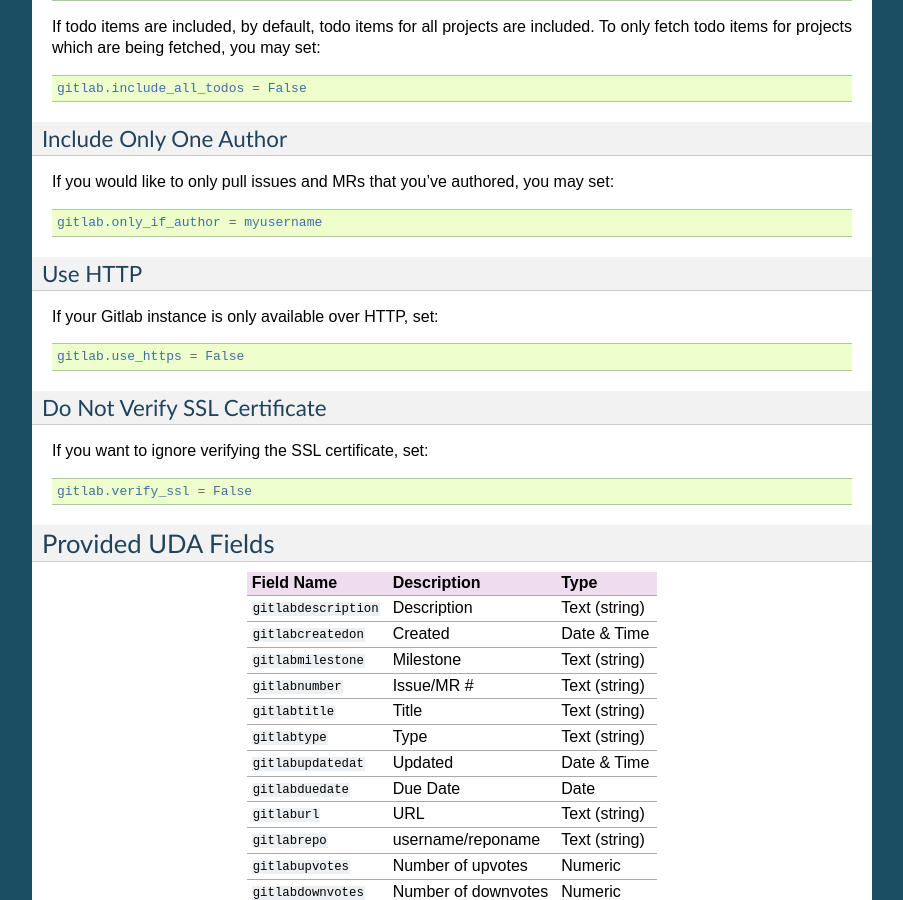
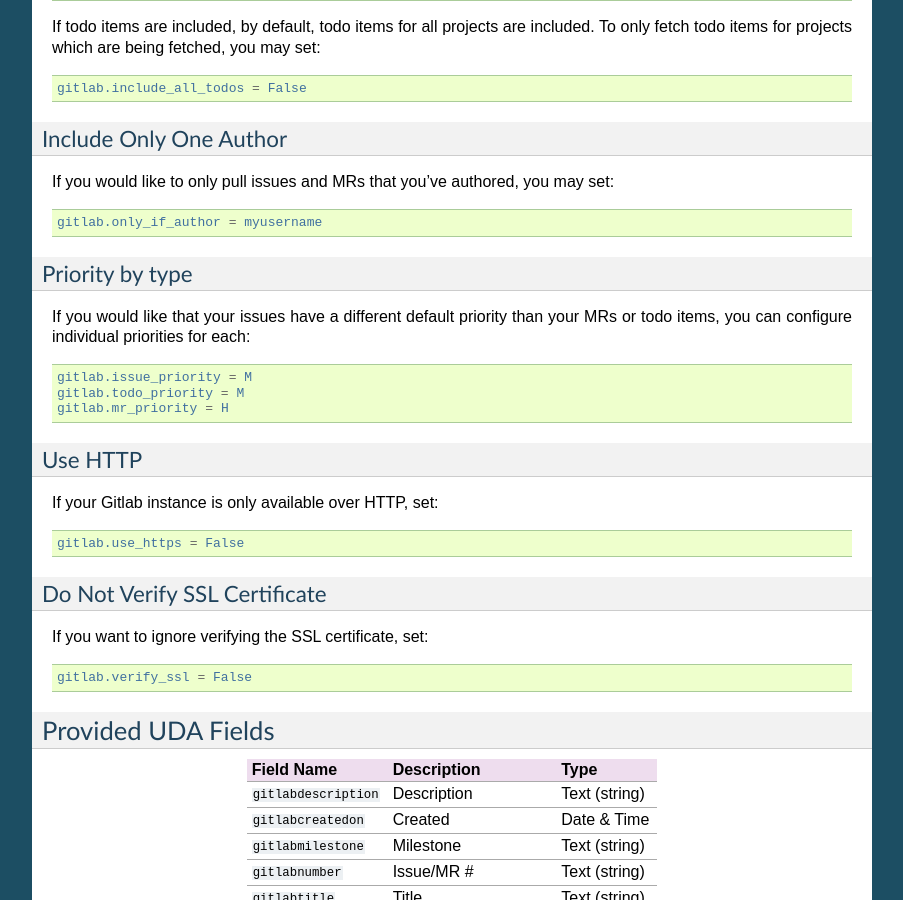
Before and after one commit to GothenburgBitFactory/bugwarrior, a Sphinx documentation site: the page built from bugwarrior/docs/services/gitlab.rst, in a window 1280 px wide and 900 px high, scrolled down 2507 px. Shown: the whole window, without its empty margins (198-1101 px from the left). Built offline with Sphinx 7.4.7, drawn with Linux system fonts in a browser that asks for light colours; pages that are not in the unit, such as notebooks, are missing from menus.

Commit message:
Updated documentation about individual priorities

```diff
--- a/bugwarrior/docs/services/gitlab.rst
+++ b/bugwarrior/docs/services/gitlab.rst
@@ -163,6 +163,16 @@
 
     gitlab.only_if_author = myusername
 
+Priority by type
+++++++++++++++++
+
+If you would like that your issues have a different default priority than your MRs or todo items,
+you can configure individual priorities for each::
+
+    gitlab.issue_priority = M
+    gitlab.todo_priority = M
+    gitlab.mr_priority = H
+
 Use HTTP
 ++++++++
 
```
